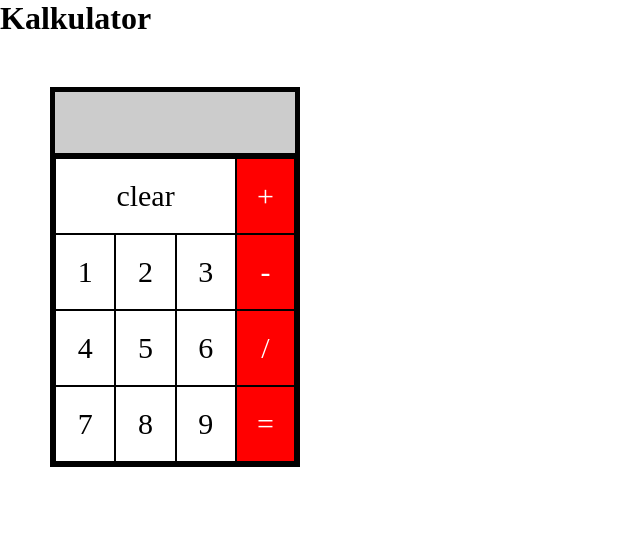
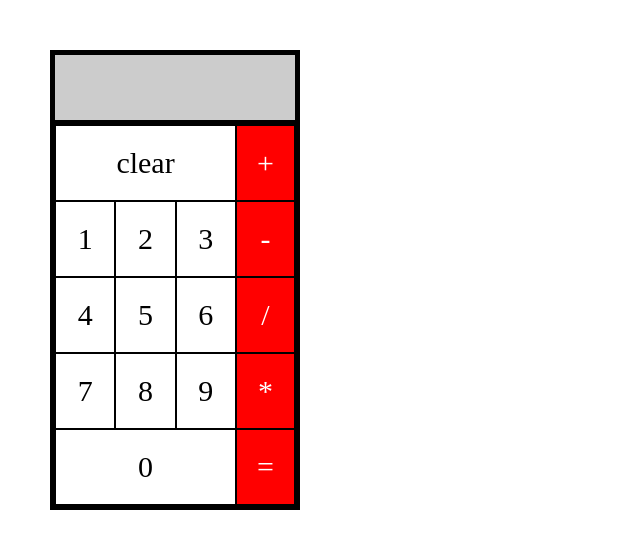
Before and after one commit to Oskiwariat/basic-calculator, a React (Create React App) app: page / in a window 1280 px wide. Shown: the top 548 px of the page, without its empty margins (0-640 px from the left). Built offline with nearby package versions, Linux system fonts and the light colour scheme; a web font is replaced by a local one.

Commit message:
add zero number button and add multiplication button

```diff
--- a/src/components/App.js
+++ b/src/components/App.js
@@ -5,7 +5,6 @@ import Calculator from "./Calculator";
 const App = () => {
   return (
     <>
-      <h1 id="title">Kalkulator</h1>
       <Calculator />
     </>
   );
--- a/src/components/Calculator.js
+++ b/src/components/Calculator.js
@@ -20,6 +20,7 @@ class Calculator extends React.Component {
   handleNumberButton = (e) => {
     const { name, value } = e.target;
     if (
+      name === "zero" ||
       name === "one" ||
       name === "two" ||
       name === "three" ||
@@ -64,6 +65,12 @@ class Calculator extends React.Component {
         firstAmount: prevState.score,
         score: "",
       }));
+    } else if (name === "multiply") {
+      this.setState((prevState) => ({
+        type: "multiply",
+        firstAmount: prevState.score,
+        score: "",
+      }));
     }
   };
 
@@ -95,7 +102,12 @@ class Calculator extends React.Component {
       });
     } else if (type === "division") {
       this.setState({
-        score: (Number(firstAmount) / Number(score)).toFixed(2),
+        score: (Number(firstAmount) / Number(score)).toFixed(1),
+        firstAmount: null,
+      });
+    } else if (type === "multiply") {
+      this.setState({
+        score: (Number(firstAmount) * Number(score)).toFixed(1),
         firstAmount: null,
       });
     }
@@ -141,6 +153,14 @@ class Calculator extends React.Component {
               <button onClick={this.handleNumberButton} name="nine" value="9">
                 9
               </button>
+              <button
+                onClick={this.handleNumberButton}
+                id="zero"
+                name="zero"
+                value="0"
+              >
+                0
+              </button>
             </div>
 
             <div id="operations">
@@ -152,6 +172,9 @@ class Calculator extends React.Component {
               </button>
               <button onClick={this.handleOperationButton} name="division">
                 /
+              </button>
+              <button onClick={this.handleOperationButton} name="multiply">
+                *
               </button>
               <button onClick={this.handleEqualSignButton} id="score">
                 =
--- a/src/styles/Calculator.css
+++ b/src/styles/Calculator.css
@@ -4,7 +4,7 @@ div#calculator {
   margin: 50px;
   display: flex;
   border: 5px solid black;
-  height: 380px;
+  height: 460px;
   width: 250px;
   flex-direction: column;
   overflow: hidden;
@@ -37,6 +37,10 @@ div#panel div#numbers {
 }
 
 div#panel div#numbers button#clear {
+  width: 100%;
+}
+
+div#panel div#numbers button#zero {
   width: 100%;
 }
 
```
